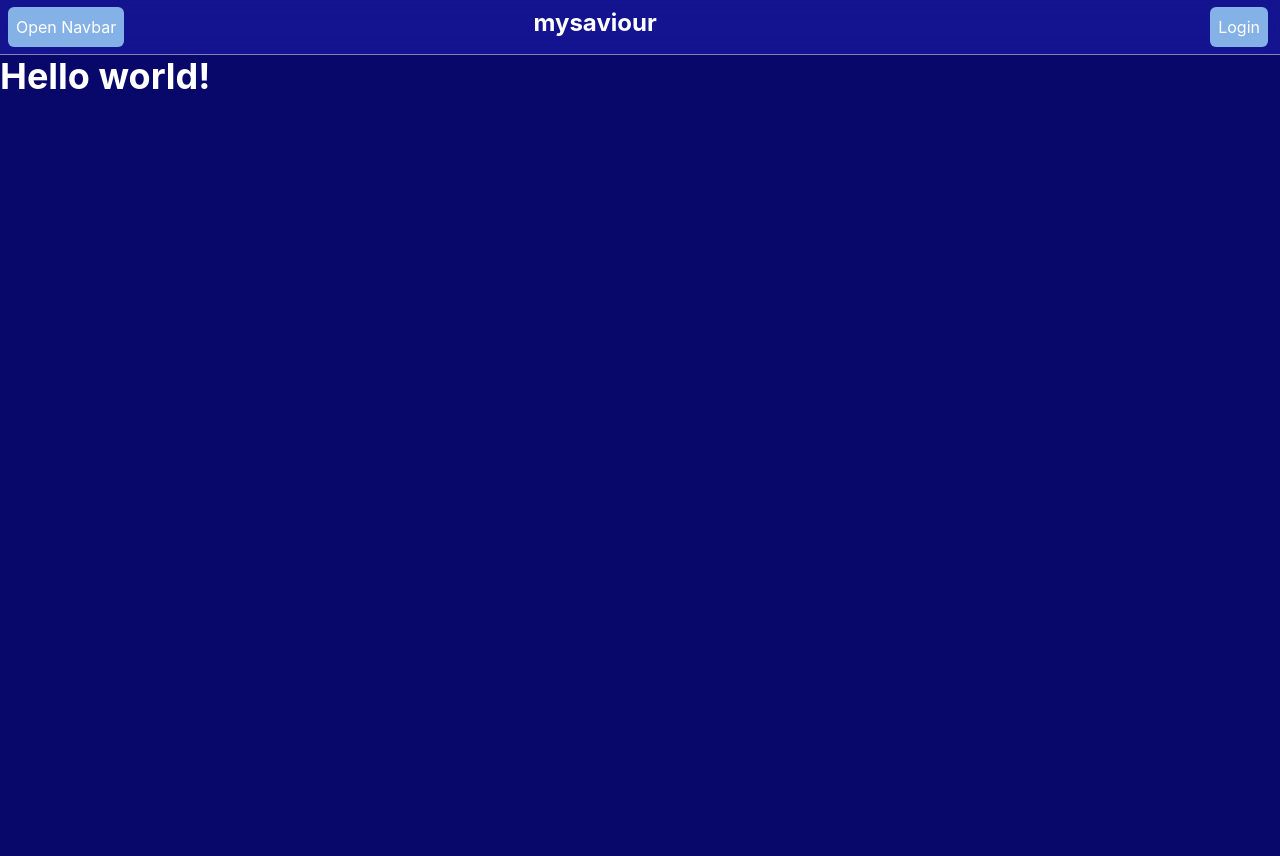
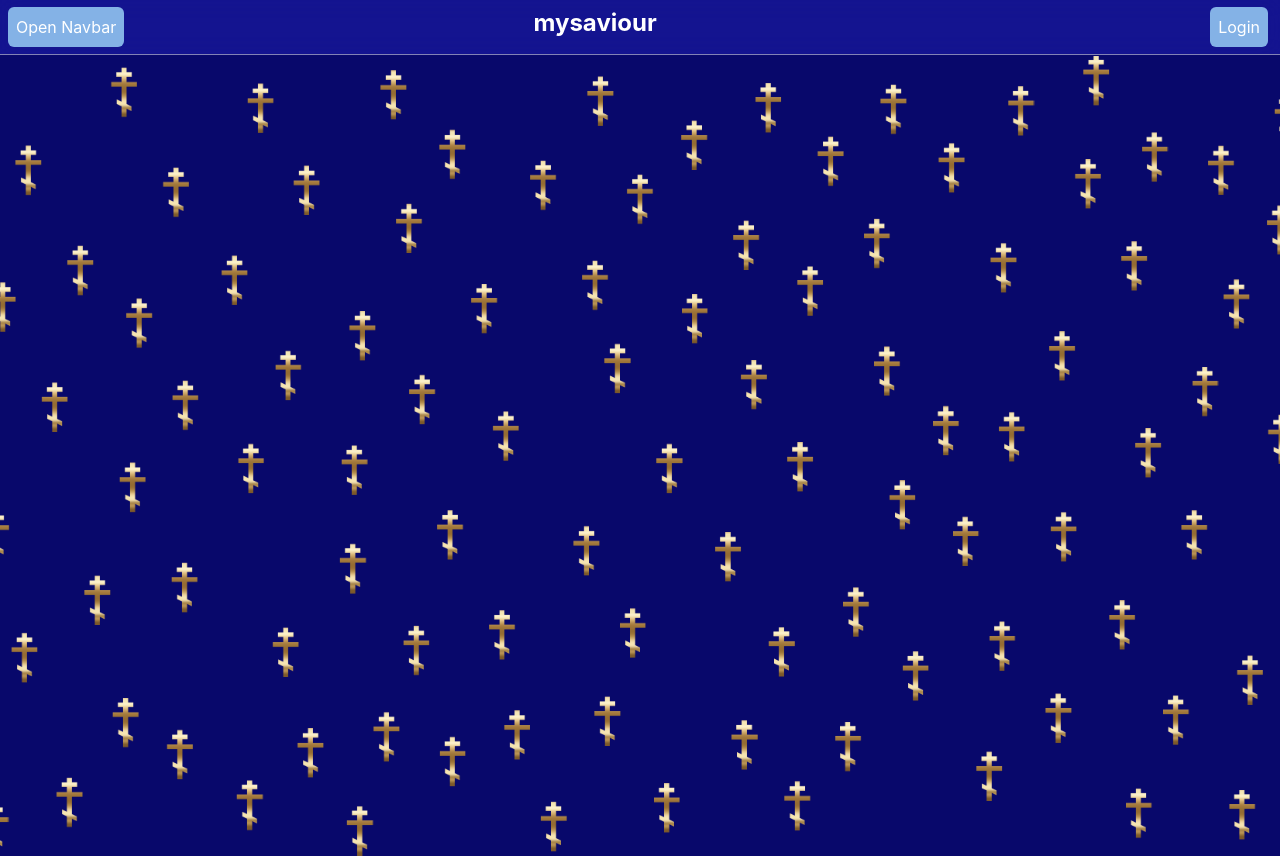
Before and after one commit to acid4sigmas/acid4sigmas-frontend, a React (Create React App) app: page /mysaviour in a window 1280 px wide. Built offline with nearby package versions, Linux system fonts and the light colour scheme.

Commit message:
add background image in MySaviour.tsx

```diff
--- a/src/tsx/MySaviour.tsx
+++ b/src/tsx/MySaviour.tsx
@@ -2,13 +2,19 @@
 
 import { Container } from "../components/Container";
 import TopBar from "./Topbar"
+import cross_bg from '../assets/crosses.png'
 
 export default function MySaviour() {
     return (
-    <div>
+    <div className="min-h-screen w-full" style={{
+        backgroundImage: `url(${cross_bg})`,
+        backgroundSize: "cover",
+        backgroundPosition: "center",
+      }}>
         <TopBar />
         <Container>
-            <h1>Hello world!</h1>
+            <div className="w-[100%] h-full">
+            </div>
         </Container>
     </div>
     );
```
Also changed, not shown: src/assets/crosses.png (added).
